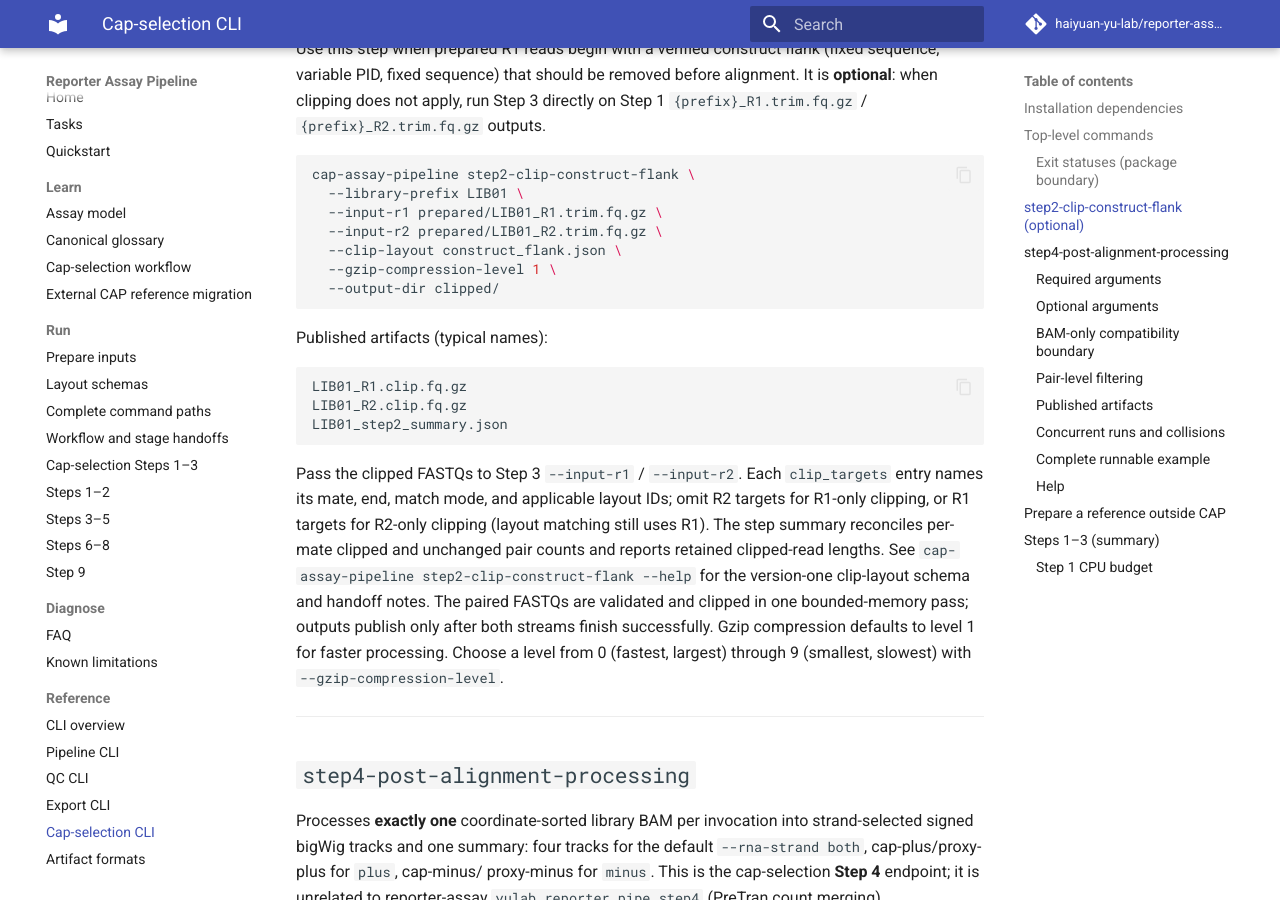
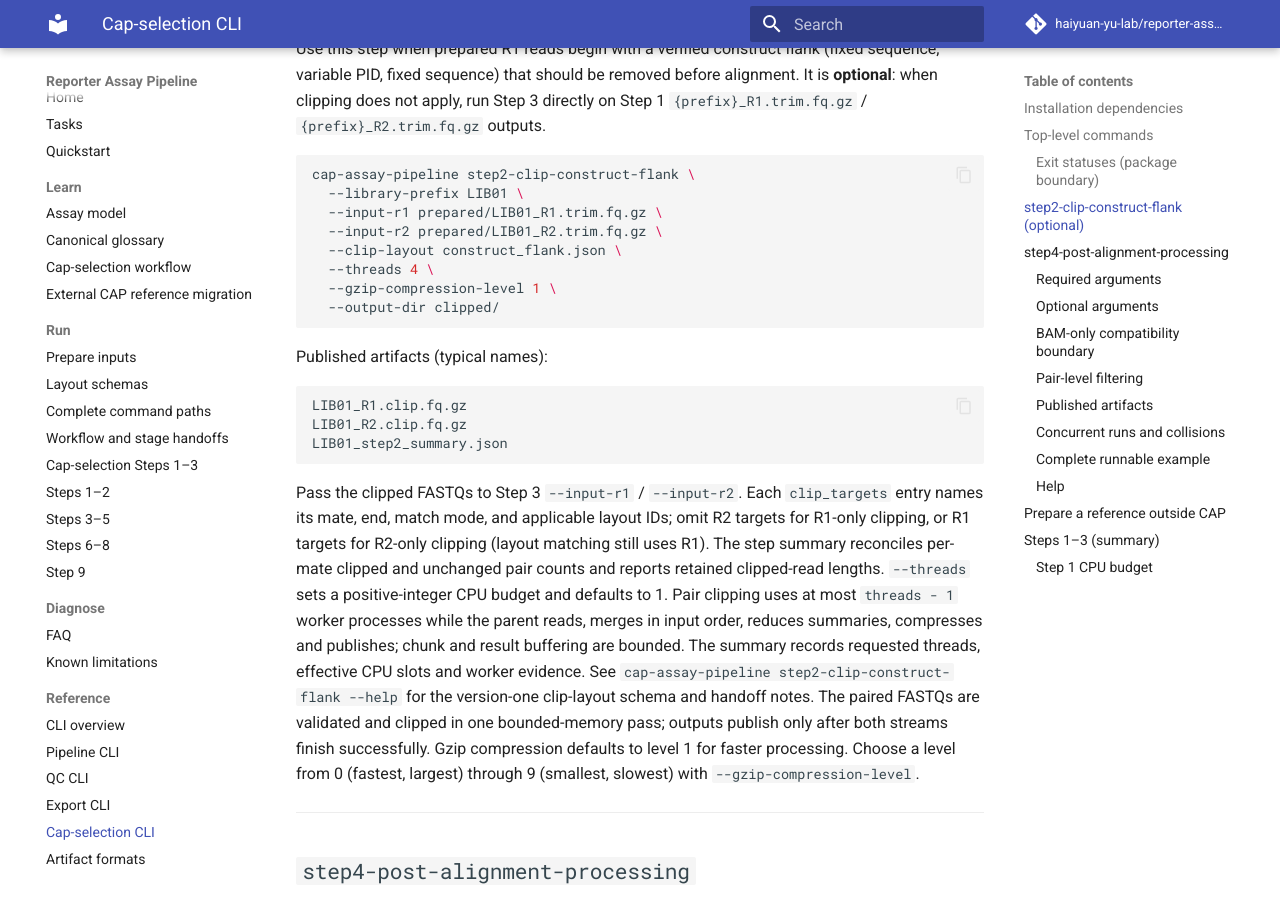
Before and after one commit to haiyuan-yu-lab/reporter-assay-pipeline-doc, an MkDocs documentation site: the page built from docs/cli/cap-assay.md, in a window 1280 px wide and 900 px high, scrolled down 2110 px. Built offline with MkDocs 1.6.1 and Material for MkDocs 9.7.7, drawn with Linux system fonts in a browser that asks for light colours; comment, search, counter and statistics services are not loaded.

Commit message:
Document CAP clipping resource controls

````diff
--- a/docs/cli/cap-assay.md
+++ b/docs/cli/cap-assay.md
@@ -85,6 +85,7 @@ cap-assay-pipeline step2-clip-construct-flank \
   --input-r1 prepared/LIB01_R1.trim.fq.gz \
   --input-r2 prepared/LIB01_R2.trim.fq.gz \
   --clip-layout construct_flank.json \
+  --threads 4 \
   --gzip-compression-level 1 \
   --output-dir clipped/
 ```
@@ -101,7 +102,12 @@ Pass the clipped FASTQs to Step 3 `--input-r1` / `--input-r2`. Each
 `clip_targets` entry names its mate, end, match mode, and applicable layout IDs;
 omit R2 targets for R1-only clipping, or R1 targets for R2-only clipping (layout
 matching still uses R1). The step summary reconciles per-mate clipped and
-unchanged pair counts and reports retained clipped-read lengths. See
+unchanged pair counts and reports retained clipped-read lengths. `--threads`
+sets a positive-integer CPU budget and defaults to 1. Pair clipping uses at
+most `threads - 1` worker processes while the parent reads, merges in input
+order, reduces summaries, compresses and publishes; chunk and result buffering
+are bounded. The summary records requested threads, effective CPU slots and
+worker evidence. See
 `cap-assay-pipeline step2-clip-construct-flank --help` for the version-one
 clip-layout schema and handoff notes. The paired FASTQs are validated and
 clipped in one bounded-memory pass; outputs publish only after both streams
````
Also changed, not shown: docs/cap-selection/steps-1-3.md (+4 -1 lines), docs/cap-selection/workflow.md (+1 -1 lines).
